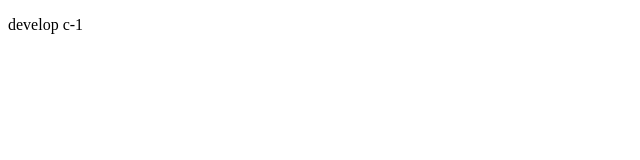
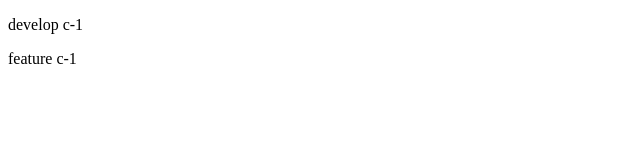
Before and after one commit to romanich141/homework-10, a plain HTML site: page index.html in a window 1280 px wide. Shown: the full height of the page, 0-640 px from the left. Drawn offline with Linux system fonts and the light colour scheme.

Commit message:
feature c-1

```diff
--- a/index.html
+++ b/index.html
@@ -8,5 +8,6 @@
 </head>
 <body>
     <p>develop c-1</p>
+    <p>feature c-1</p>
 </body>
 </html>
```
